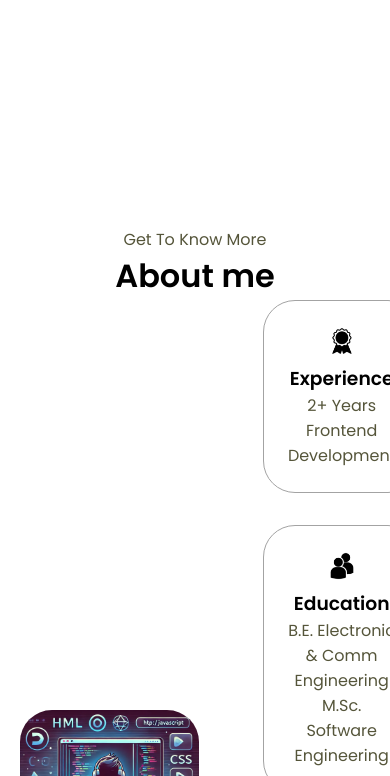
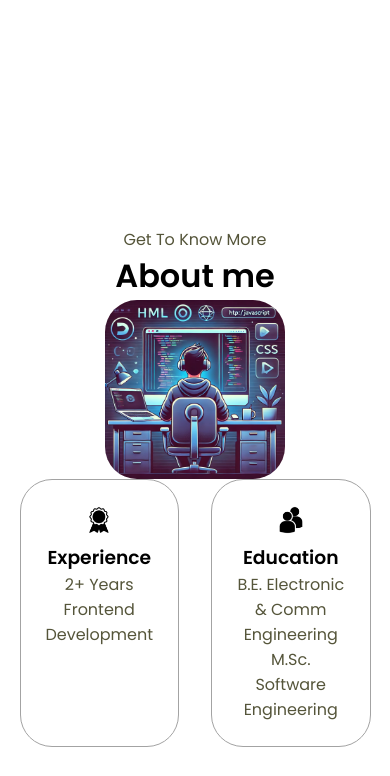
Before and after one commit to Khajaishaq05/My-Portfolio, a plain HTML site: page index.html in a window 390 px wide. Shown: the part 541-1317 px from the top of the page. Drawn offline with Linux system fonts and the light colour scheme.

Commit message:
Update mediaqueries.css

```diff
--- a/mediaqueries.css
+++ b/mediaqueries.css
@@ -20,7 +20,7 @@
     #experience,.experience-details-container{
         margin-top: 2rem;
     }
-    .profile-container{
+      #profile, .section-container{
         display:block;
     }
     .arrow{
```
